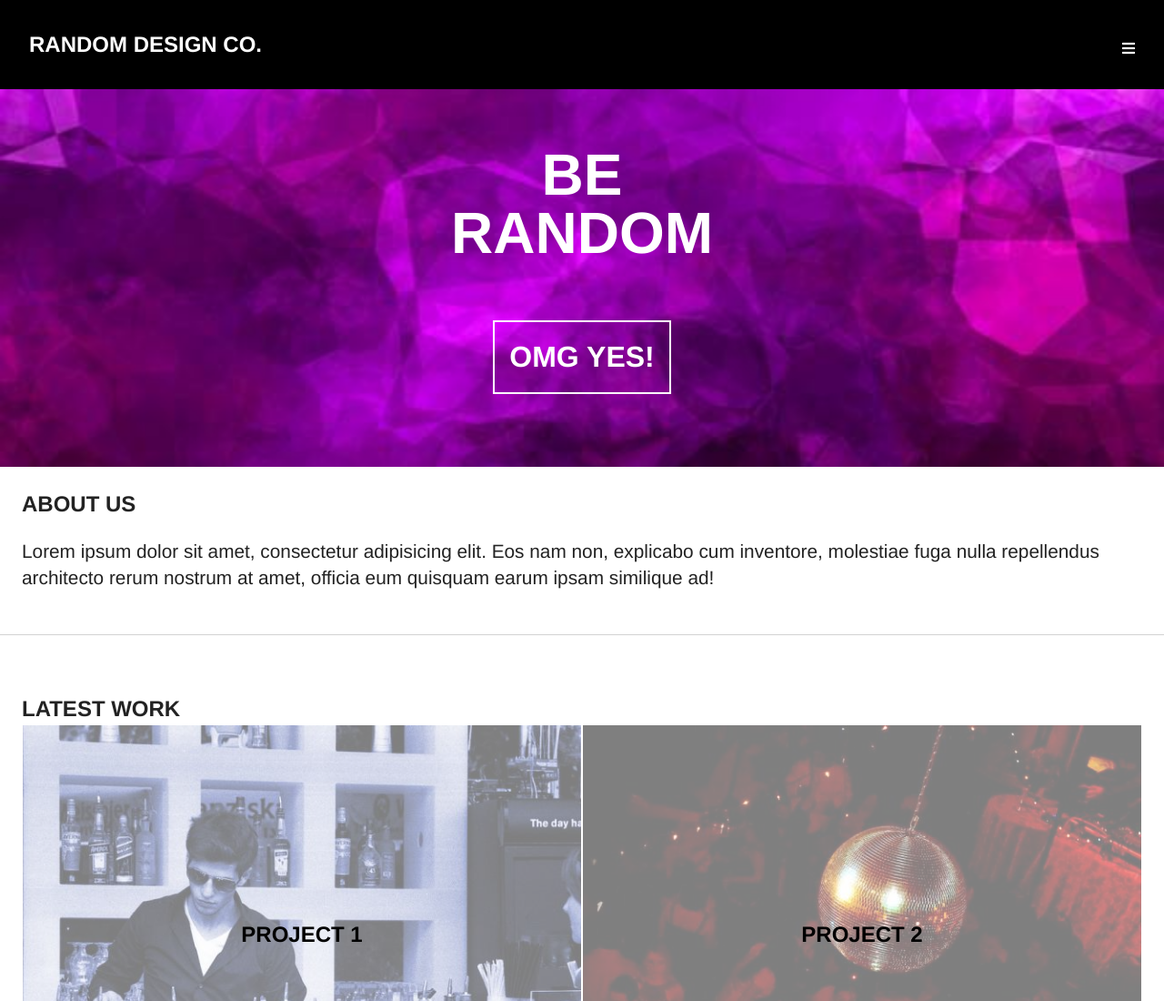
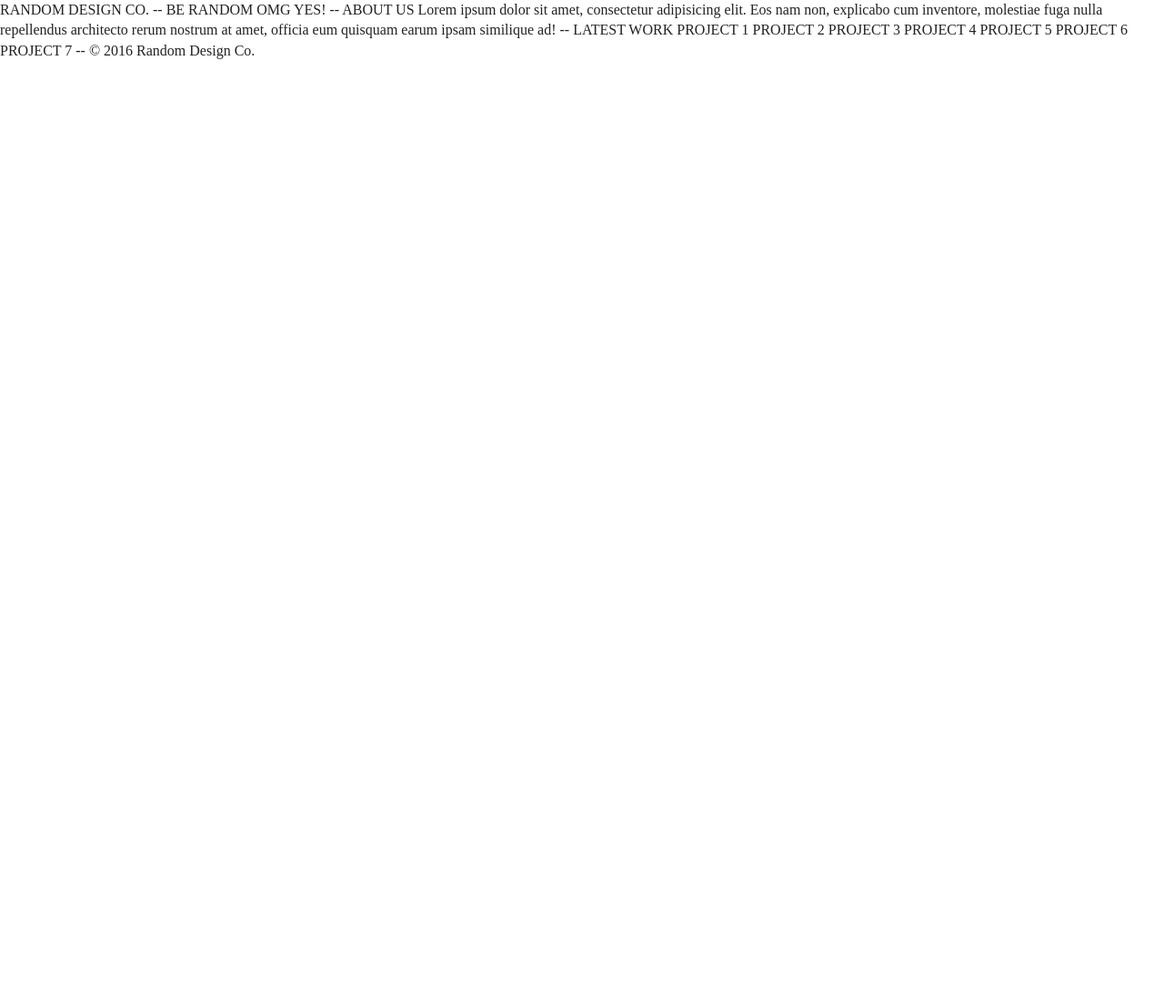
Before and after one commit to esetiadi/random-design-co, a plain HTML site: page index.html in a window 1280 px wide. Shown: the top 1100 px of the page at 91% size. After the commit the page ends 800 px from the top, so only its background shows below. Drawn offline with nearby package versions, Linux system fonts and the light colour scheme.

Commit message:
start over
starting over

```diff
--- a/css/main.css
+++ b/css/main.css
@@ -100,157 +100,12 @@ textarea {
 
 html {
   box-sizing: border-box;
-  background-color: #525659;
 }
 *, *:before, *:after {
   box-sizing: inherit;
 }
 
-body {
-    background-color: white;
-    font-family: Helvetica, sans-serif;
-}
 
-.header h1 {
-    margin: auto;
-   font-size: 1.5em;
-}
-
-.header {
-    background-color: black;
-    color:white;
-    padding: 2em;
-    position: fixed;
-    top:0;
-    left:0;
-    width: 100%;
-    z-index: 10;
-}
-
-#nav {
-padding-right: 2em;
-position: absolute;
-right: 0;
-bottom: 2em;
-
-}
-
-#main {
-    margin: auto;
-    margin-top: 5em;
-    background-image: url(../img/purple-bg.jpeg);
-    background-repeat: no-repeat;
-    background-size: 100%;
-    color: white;
-    padding: 5em;
-    text-align: center;
-}
-
-h2 {
-    text-align: center;
-    font-size: 4em;
-    margin: auto;
-    line-height: 1em;
-}
-
-h3:hover {
-    background-color: white;
-    color: black;
-}
-
-h3 {
-    display: inline-block;
-    width: auto;
-    font-size: 2em;
-    border: solid 2px white;
-    margin: 0 auto;
-    margin-top: 2em;
-    padding: 0.5em;
-    color: white;
-}
-
-h4 {
-    font-size: 1.5em;
-    margin: 0;
-}
-
-
-.line {
-    border-top: solid 1px lightgrey;
-    margin-top: 3em;
-}
-
-#about-us, #project, .grid {
-    margin: 1.5em;
-}
-
-p {
-    font-size: 1.3em;
-}
-
-img {
-    max-width: 100%;
-}
-
-.grid {
-    max-width: 100%;
-    overflow: auto;
-    margin-top: 4em;
-}
-
-.grid-bg {
-    display: block;
-}
-
-.project {
-    float:left;
-    width: 50%;
-    position: relative;
-    padding: 1px;
-}
-
-.project h4 {
-    position: absolute;
-    top:50%;
-    left: 50%;
-    transform: translate(-50%, -50%);
-}
-
-a:link {
-    text-decoration: none;
-    color: black;
-}
-
-a:visited {
-    text-decoration: none;
-    color: black;
-}
-
-img:hover{
-    opacity: 1.0;
-}
-
-img{
-    opacity: 0.5;
-}
-
-a:hover {
-    text-decoration: none;
-    color: white;
-}
-
-a:active {
-    text-decoration: none;
-    color: white;
-}
-
-
-footer {
-    text-align: center;
-    padding: 1em;
-    font-size: 1.35em;
-    clear: both;
-}
 
 /* ==========================================================================
    Helper classes
--- a/index.html
+++ b/index.html
@@ -23,73 +23,37 @@
 
   <!-- Add your site or application content here -->
 
-<div id="page">
-<header class="header">
-  <h1>RANDOM DESIGN CO.</h1>
-  <div id="nav"><i class="fas fa-bars"></i></div>
-</header>
+RANDOM DESIGN CO.
 
-<div id="main">
-  <h2>BE</h2>
-  <h2>RANDOM</h2>
-  <a href="#"><h3>OMG YES!</h3></a>
-</div>
+--
 
+BE RANDOM
 
-<div id="about-us">
-<h4>ABOUT US</h4>
+OMG YES!
 
-<p>Lorem ipsum dolor sit amet, consectetur adipisicing elit. Eos nam non, explicabo cum inventore, molestiae fuga nulla repellendus architecto rerum nostrum at amet, officia eum quisquam earum ipsam similique ad!</p>
-</div>
+--
 
-<div class="line"></div>
+ABOUT US
 
-<section class="grid">
-  <h4>LATEST WORK</h4>
+Lorem ipsum dolor sit amet, consectetur adipisicing elit. Eos nam non, explicabo cum inventore, molestiae fuga nulla repellendus architecto rerum nostrum at amet, officia eum quisquam earum ipsam similique ad!
 
-  <article class="project">
-    <a href="#"><img class="grid-bg" src="img/1-cocktail.jpeg"><h4>PROJECT 1</h4></a>
-  </article>
+--
 
-  <article class="project">
-  <a href="#"><img class="grid-bg" src="img/2-disco.jpeg"><h4>PROJECT 2</h4></a>
-  </article>
+LATEST WORK
 
+PROJECT 1
+PROJECT 2
+PROJECT 3
+PROJECT 4
+PROJECT 5
+PROJECT 6
+PROJECT 7
 
-  <article class="project">
-  <a href="#"><img class="grid-bg" src="img/3-bookstore.jpeg"><h4>PROJECT 3</h4></a>
-  </article>
+--
 
-  <article class="project">
-  <a href="#"><img class="grid-bg" src="img/4-traffic.jpeg"><h4>PROJECT 4</h4></a>
-  </article>
+© 2016 Random Design Co.
 
-  <article class="project">
-  <a href="#"><img class="grid-bg" src="img/5-concert.jpg"><h4>PROJECT 5</h4></a>
-  </article>
-
-  <article class="project">
-  <a href="#"><img class="grid-bg" src="img/6-nightlife.jpg"><h4>PROJECT 6</h4></a>
-  </article>
-
-  <article class="project">
-  <a href="#"><img class="grid-bg" src="img/7-bar.jpg"><h4>PROJECT 7</h4></a>
-  </article>
-
-</section>
-
-<div class="line"></div>
-
-<footer>© 2016 Random Design Co.</footer>
-
-</div>
-
-
-
-
-
-
-
+  <!-- Add your site or application content above -->
   <script src="js/vendor/modernizr-3.6.0.min.js"></script>
   <script src="https://code.jquery.com/jquery-3.3.1.min.js" integrity="sha256-FgpCb/KJQlLNfOu91ta32o/NMZxltwRo8QtmkMRdAu8=" crossorigin="anonymous"></script>
   <script>window.jQuery || document.write('<script src="js/vendor/jquery-3.3.1.min.js"><\/script>')</script>
```
Also changed, not shown: 1 other file.
